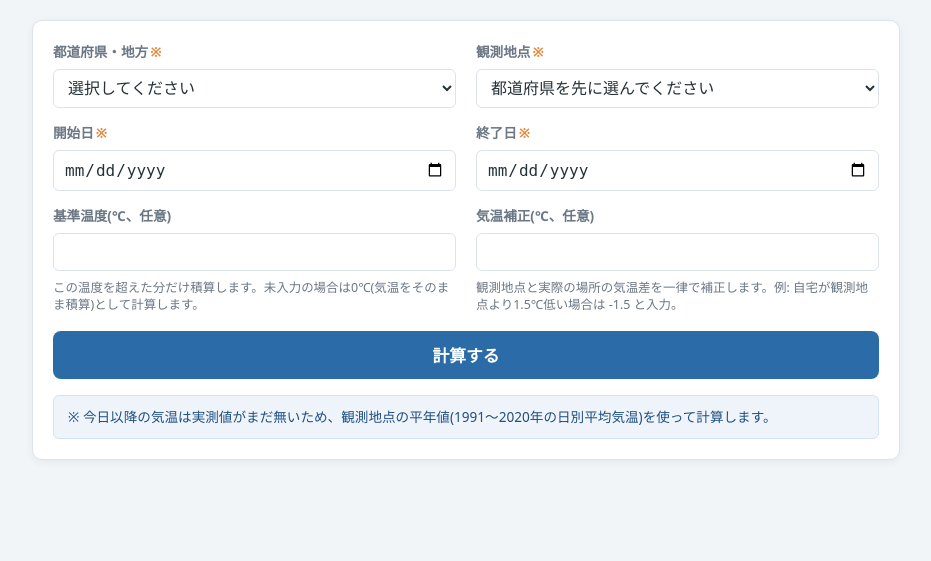
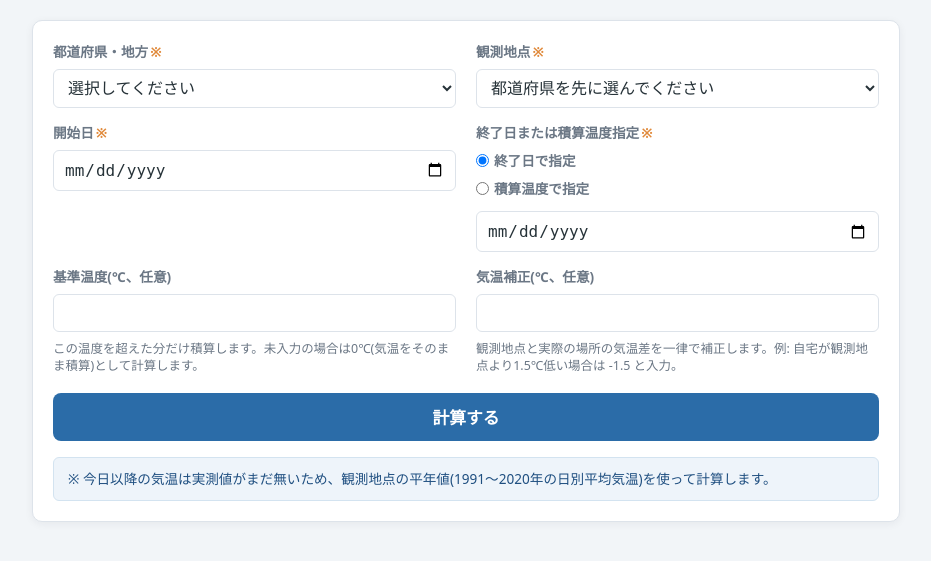
Before and after one commit to hoge0101/sekisan-ondo, a Flask app: page / in a window 1280 px wide. Shown: the part 93-654 px from the top of the page, without its empty margins (174-1105 px from the left). Run offline with Flask 3, Linux system fonts and the light colour scheme.

Commit message:
終了日を「終了日または積算温度指定」に変更
目標の積算温度を指定すると、開始日からその温度に達する日を自動計算する
モードを追加(最大3年先まで探索)。到達日は積算温度の横に表示する。
ラジオボタンで終了日指定/積算温度指定を切り替え、縦並びレイアウトで
他のフィールドと同じ幅に収まるようにした。

```diff
--- a/app.py
+++ b/app.py
@@ -143,6 +143,60 @@ def get_cumulative_series(prec_no, area_code, start_date, end_date, base_temp=0,
     return series
 
 
+def get_cumulative_series_until_target(prec_no, area_code, start_date, target_temp, base_temp=0, correction=0, max_days=1095):
+    """開始日から積算温度がtarget_tempに達するまでの日ごとの推移を返す。
+    (series, reached)のタプルを返す。max_days(既定3年)以内に達しなければreached=Falseになる。
+    """
+    today = date.today()
+    yesterday = today - timedelta(days=1)
+
+    monthly_cache = {}
+    normal_daily_cache = {}
+
+    def get_actual(d):
+        key = (d.year, d.month)
+        if key not in monthly_cache:
+            monthly_cache[key] = get_monthly_data(prec_no, area_code, d.year, d.month)
+        return monthly_cache[key].get(d)
+
+    def get_normal(d):
+        if d.month not in normal_daily_cache:
+            normal_daily_cache[d.month] = get_normal_daily_temps(prec_no, area_code, d.month)
+        return normal_daily_cache[d.month].get(d.day)
+
+    series = []
+    total = 0
+    reached = False
+    d = start_date
+    for _ in range(max_days):
+        actual = get_actual(d) if d <= yesterday else None
+        normal = get_normal(d)
+        if actual is not None:
+            actual += correction
+        if normal is not None:
+            normal += correction
+
+        temp = actual if actual is not None else normal
+        if temp is not None and temp > base_temp:
+            total += (temp - base_temp)
+
+        series.append({
+            "date": d,
+            "actual": actual,
+            "normal": normal,
+            "is_actual": actual is not None,
+            "cumulative": round(total, 1),
+        })
+
+        if total >= target_temp:
+            reached = True
+            break
+
+        d += timedelta(days=1)
+
+    return series, reached
+
+
 def build_chart_svg(series, width=1000, height=500):
     """積算温度の推移を折れ線グラフのSVGとして描画する"""
     if not series:
@@ -224,6 +278,7 @@ def index():
     result = None
     daily_series = None
     chart_svg = None
+    reached_date = None
     error = None
     form = request.form if request.method == "POST" else {}
 
@@ -231,22 +286,39 @@ def index():
         prec_no = request.form["prec_no"]
         area_code = request.form["area_code"]
         start_date = date.fromisoformat(request.form["start_date"])
-        end_date = date.fromisoformat(request.form["end_date"])
         base_temp = float(request.form.get("base_temp") or 0)
         correction = float(request.form.get("correction") or 0)
+        end_mode = request.form.get("end_mode", "date")
 
-        if start_date > end_date:
-            error = "開始日は終了日より前の日付を指定してください"
+        if end_mode == "target":
+            target_temp = float(request.form.get("target_temp") or 0)
+            if target_temp <= 0:
+                error = "目標積算温度は0より大きい値を指定してください"
+            else:
+                daily_series, reached = get_cumulative_series_until_target(
+                    prec_no, area_code, start_date, target_temp, base_temp, correction
+                )
+                if not reached:
+                    error = "指定期間(3年)内に目標積算温度へ到達しませんでした。条件を見直してください。"
+                elif daily_series:
+                    reached_date = daily_series[-1]["date"]
+                result = daily_series[-1]["cumulative"] if daily_series else 0
+                chart_svg = build_chart_svg(daily_series)
         else:
-            daily_series = get_cumulative_series(prec_no, area_code, start_date, end_date, base_temp, correction)
-            result = daily_series[-1]["cumulative"] if daily_series else 0
-            chart_svg = build_chart_svg(daily_series)
+            end_date = date.fromisoformat(request.form["end_date"])
+            if start_date > end_date:
+                error = "開始日は終了日より前の日付を指定してください"
+            else:
+                daily_series = get_cumulative_series(prec_no, area_code, start_date, end_date, base_temp, correction)
+                result = daily_series[-1]["cumulative"] if daily_series else 0
+                chart_svg = build_chart_svg(daily_series)
 
     return render_template(
         "index.html",
         result=result,
         daily_series=daily_series,
         chart_svg=chart_svg,
+        reached_date=reached_date,
         stations=STATIONS,
         error=error,
         form=form,
--- a/static/style.css
+++ b/static/style.css
@@ -99,6 +99,28 @@ body {
     margin-left: 2px;
 }
 
+.end-mode-toggle {
+    display: flex;
+    flex-direction: column;
+    gap: 6px;
+    margin-bottom: 6px;
+}
+
+.radio-label {
+    display: flex;
+    align-items: center;
+    gap: 5px;
+    font-size: 0.9rem;
+    font-weight: 400;
+    color: var(--color-text);
+    cursor: pointer;
+}
+
+.radio-label input[type="radio"] {
+    width: auto;
+    margin: 0;
+}
+
 .field select,
 .field input {
     padding: 9px 10px;
@@ -187,6 +209,12 @@ button[type="submit"]:hover {
     margin-left: 2px;
 }
 
+.result-date {
+    font-size: 0.9rem;
+    color: var(--color-text-muted);
+    margin-left: 4px;
+}
+
 .chart-card {
     padding-bottom: 12px;
 }
--- a/templates/index.html
+++ b/templates/index.html
@@ -42,8 +42,28 @@
                 </div>
 
                 <div class="field">
-                    <label for="end_date">終了日<span class="required-mark">※</span></label>
-                    <input type="date" id="end_date" name="end_date" value="{{ form.get('end_date', '') }}" required>
+                    <label>終了日または積算温度指定<span class="required-mark">※</span></label>
+                    <div class="end-mode-toggle">
+                        <label class="radio-label">
+                            <input type="radio" name="end_mode" value="date" id="end-mode-date"
+                                {% if form.get('end_mode', 'date') == 'date' %}checked{% endif %}>
+                            終了日で指定
+                        </label>
+                        <label class="radio-label">
+                            <input type="radio" name="end_mode" value="target" id="end-mode-target"
+                                {% if form.get('end_mode') == 'target' %}checked{% endif %}>
+                            積算温度で指定
+                        </label>
+                    </div>
+
+                    <div id="end-date-field" class="end-mode-input">
+                        <input type="date" id="end_date" name="end_date" value="{{ form.get('end_date', '') }}">
+                    </div>
+                    <div id="target-temp-field" class="end-mode-input">
+                        <input type="number" id="target_temp" name="target_temp" step="0.1" min="0.1"
+                            placeholder="目標積算温度(℃)" value="{{ form.get('target_temp', '') }}">
+                        <p class="field-hint">積算温度がこの値に達した日を終了日として計算します(最大3年先まで)。</p>
+                    </div>
                 </div>
 
                 <div class="field">
@@ -70,6 +90,9 @@
             <section class="card result-summary">
                 <span class="result-label">積算温度</span>
                 <span class="result-value">{{ result }}<span class="result-unit">℃</span></span>
+                {% if reached_date %}
+                    <span class="result-date">({{ reached_date.isoformat() }} 到達)</span>
+                {% endif %}
             </section>
 
             <section class="card chart-card">
@@ -143,6 +166,29 @@
         if (prefectureSelect.value) {
             populateStations(prefectureSelect.value, selectedAreaCode);
         }
+
+        // 終了日 / 積算温度指定の切り替え
+        const endModeRadios = document.querySelectorAll('input[name="end_mode"]');
+        const endDateField = document.getElementById("end-date-field");
+        const targetTempField = document.getElementById("target-temp-field");
+        const endDateInput = document.getElementById("end_date");
+        const targetTempInput = document.getElementById("target_temp");
+
+        function updateEndMode() {
+            const mode = document.querySelector('input[name="end_mode"]:checked').value;
+            const isTarget = mode === "target";
+
+            endDateField.style.display = isTarget ? "none" : "block";
+            targetTempField.style.display = isTarget ? "block" : "none";
+
+            endDateInput.required = !isTarget;
+            targetTempInput.required = isTarget;
+        }
+
+        endModeRadios.forEach(function(radio) {
+            radio.addEventListener("change", updateEndMode);
+        });
+        updateEndMode();
     </script>
 </body>
 </html>
```
